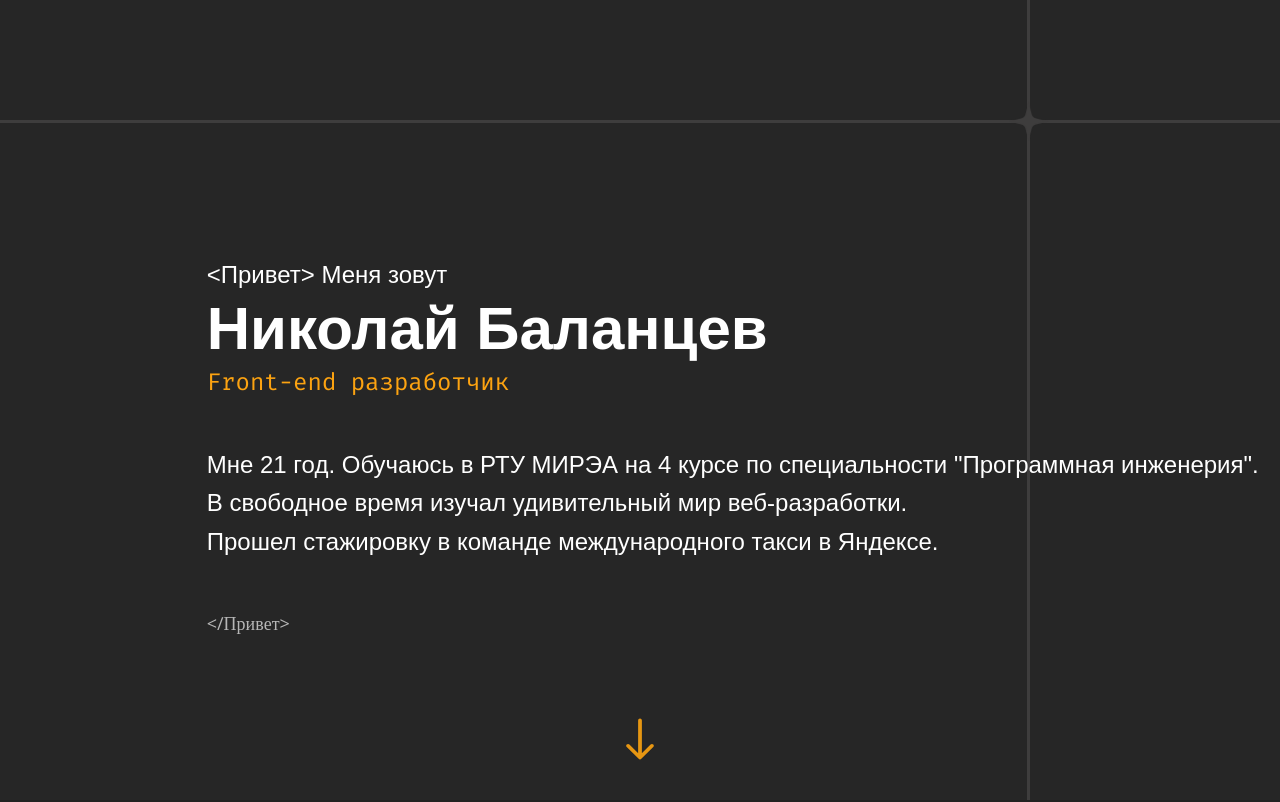
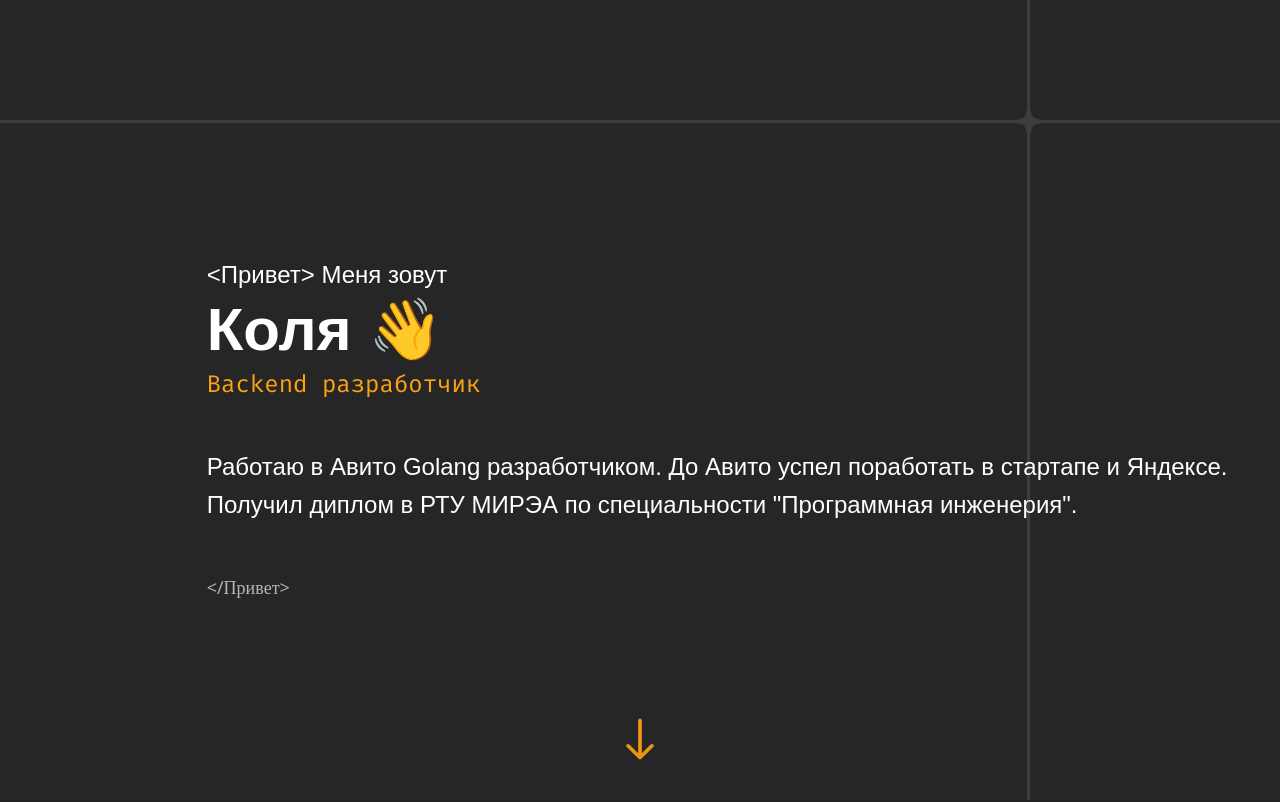
Before and after one commit to NikolaB131-org/Portfolio, a React (Vite) app: page / in a window 1280 px wide. Shown: the top 802 px of the page. Built offline with nearby package versions, Linux system fonts and the light colour scheme.

Commit message:
Update App.tsx

```diff
--- a/src/App.tsx
+++ b/src/App.tsx
@@ -50,9 +50,9 @@ export function App() {
       <div className={styles['intro-section']}>
         <section className={styles.intro}>
           <div className={styles['intro__greeting-start']}>&lt;Привет&gt; Меня зовут</div>
-          <h1 className={styles.intro__name}>Николай Баланцев</h1>
-          <h3 className={styles.intro__specialization}>Front-end разработчик</h3>
-          <p className={styles.intro__description}>Мне 21 год. Обучаюсь в РТУ МИРЭА на 4 курсе по специальности "Программная инженерия".<br />В свободное время изучал удивительный мир веб-разработки.<br />Прошел стажировку в команде международного такси в Яндексе.</p>
+          <h1 className={styles.intro__name}>Коля 👋</h1>
+          <h3 className={styles.intro__specialization}>Backend разработчик</h3>
+          <p className={styles.intro__description}>Работаю в Авито Golang разработчиком. До Авито успел поработать в стартапе и Яндексе. Получил диплом в РТУ МИРЭА по специальности "Программная инженерия".</p>
           <div className={styles['intro__greeting-end']}>&lt;/Привет&gt;</div>
         </section>
       </div>
```
